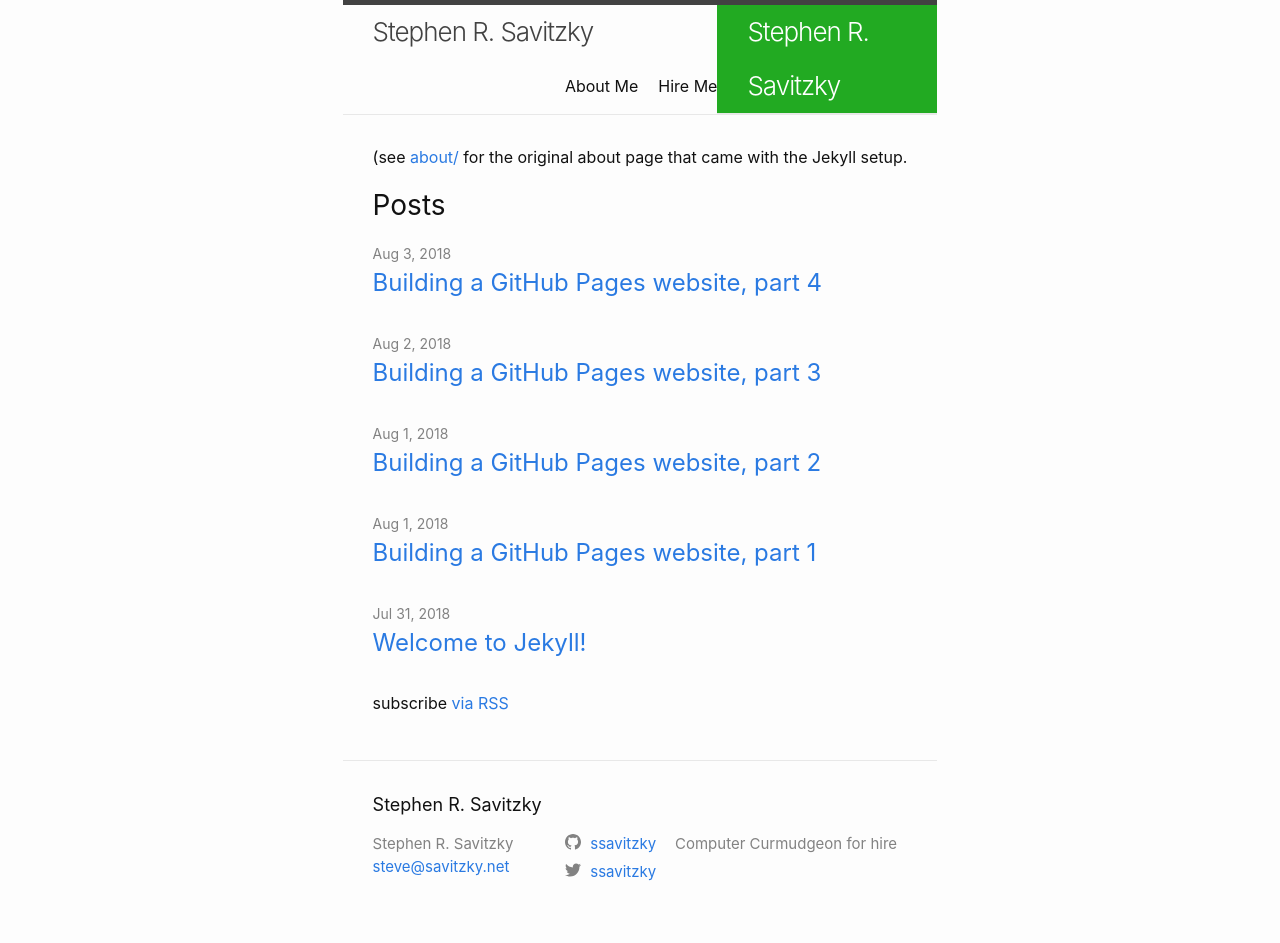
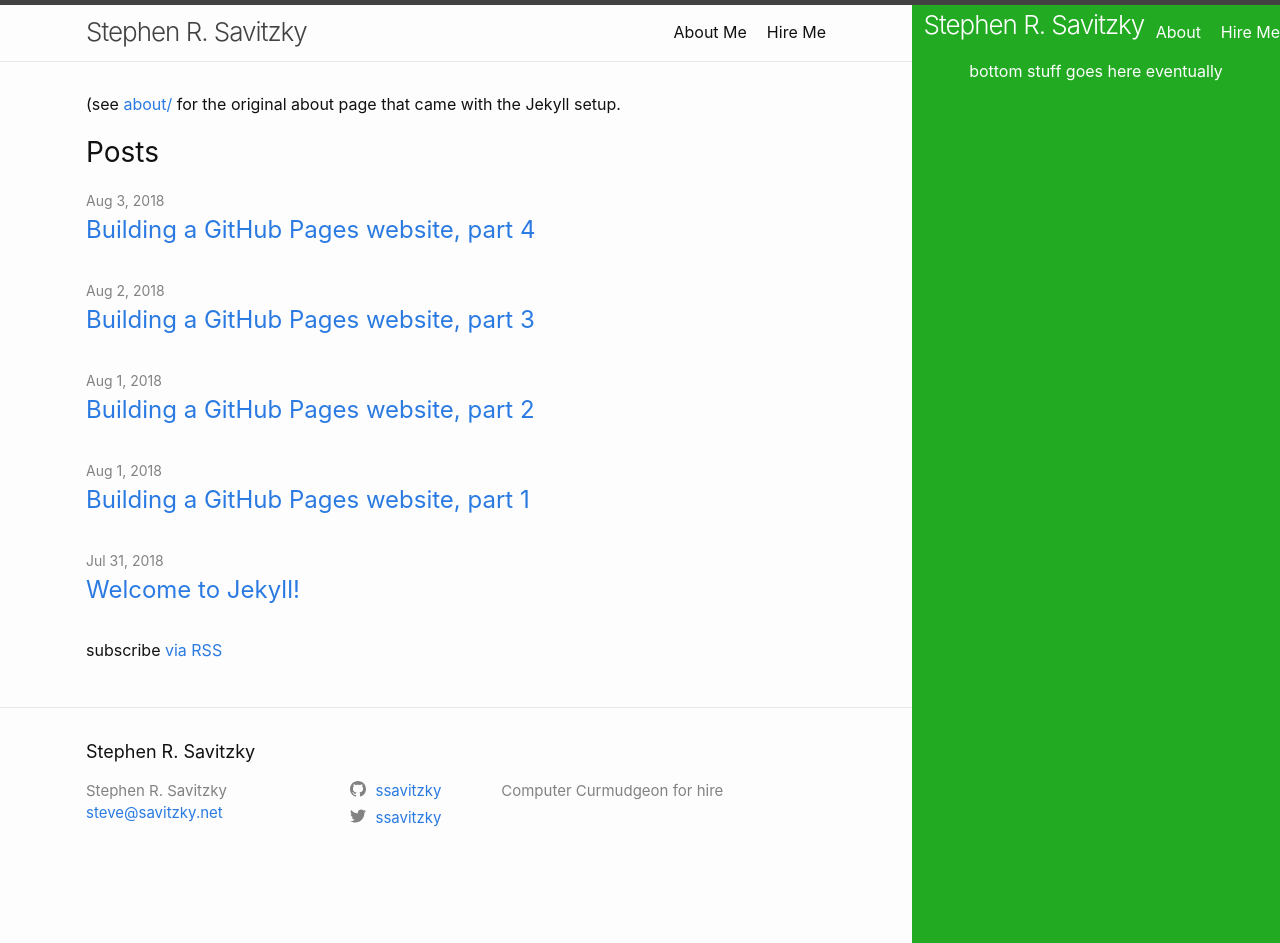
Before and after one commit to ssavitzky/ssavitzky.github.io, a Jekyll site: the page built from index.md, in a window 1280 px wide and 943 px high. Built offline with Jekyll 4.4.1, drawn with Linux system fonts in a browser that asks for light colours.

Commit message:
CSS for sidebar more-or-less working.
Not positioned correctly; that can probably be fixed later.  Colors are
okay and links are getting picked up.  Need to be vertically aligned.
Be really nice to have the current-page highlighted.

```diff
--- a/_config.yml
+++ b/_config.yml
@@ -29,7 +29,7 @@
 
 # Build settings
 markdown: kramdown
-theme: minima
+theme:
 #theme: jekyll-theme-minimal
 #theme: read-mostly-jekyll-theme
 #remote_theme: old-jekyll-templates/Read-Only-Jekyll-Theme
@@ -37,6 +37,7 @@
 repository: "ssavitzky/ssavitzky.github.io"
 
 plugins:
+  - jekyll-seo
   - jekyll-feed
   - jekyll-remote-theme
 
--- a/_includes/head.html
+++ b/_includes/head.html
@@ -2,8 +2,9 @@
   <meta charset="utf-8">
   <meta http-equiv="X-UA-Compatible" content="IE=edge">
   <meta name="viewport" content="width=device-width, initial-scale=1">
-  {%- seo -%}
-  <link rel="stylesheet" href="{{ "/assets/main.css" | relative_url }}">
+  <!-- %- seo -% -->
+<!-- timestamp supposedly tricks the browser into reloading scss on every refresh -->
+  <link rel="stylesheet" href="{{ "/assets/main.css" | relative_url }}?{{ site.time | date: "%Y-%m-%dt%H:%M" }}">
   {%- feed_meta -%}
   {%- if jekyll.environment == 'production' and site.google_analytics -%}
     {%- include google-analytics.html -%}
--- a/_includes/sidebar.html
+++ b/_includes/sidebar.html
@@ -1,12 +1,11 @@
+<section class="sidebar" role="banner">
 
-<header class="sidebar" role="banner">
-
-  <div class="wrapper">
-    {%- assign default_paths = site.pages | map: "path" -%}
-    {%- assign page_paths = site.sidebar_pages | default: default_paths -%}
+  <header class="sb-header">
+    {%- assign sb_default_paths = site.pages | map: "path" -%}
+    {%- assign sb_page_paths = site.sidebar_pages | default: sb_default_paths -%}
     <a class="sb-title" rel="author" href="{{ "/" | relative_url }}">{{ site.title | escape }}</a>
 
-    {%- if page_paths -%}
+    {%- if sb_page_paths -%}
       <nav class="sb-nav">
         <input type="checkbox" id="sb-trigger" class="sb-trigger" />
         <label for="sb-trigger">
@@ -16,10 +15,9 @@
             </svg>
           </span>
         </label>
-
-        <div class="sb-trigger">
-          {%- for path in page_paths -%}
-            {%- assign my_page = site.sidebar_pages | where: "path", path | first -%}
+        <div class="trigger">
+          {%- for path in sb_page_paths -%}
+            {%- assign my_page = site.pages | where: "path", path | first -%}
             {%- if my_page.title -%}
             <a class="sb-page-link" href="{{ my_page.url | relative_url }}">{{ my_page.title | escape }}</a>
             {%- endif -%}
@@ -27,6 +25,8 @@
         </div>
       </nav>
     {%- endif -%}
-
-  </div>
-</header>
+  </header>
+  <footer class="sb-footer">
+    bottom stuff goes here eventually
+  </footer>
+</section>
--- a/_layouts/default.html
+++ b/_layouts/default.html
@@ -4,18 +4,16 @@
   {%- include head.html -%}
 
   <body>
-    <div class="wrapper"> <!-- new -->
+
     {%- include sidebar.html -%}
 
-    <!--div class="wrapper"-->
+    <div  class="scrollable">
     {%- include header.html -%}
     <main class="page-content" aria-label="Content">
       <div class="wrapper">
         {{ content }}
       </div>
     </main>
-
-    <!--/div-->
     {%- include footer.html -%}
     </div>
   </body>
--- a/_sass/minima/_layout.scss
+++ b/_sass/minima/_layout.scss
@@ -102,7 +102,16 @@
   }
 }
 
-
+/**
+ * The left-hand, scrollable column
+ */
+.scrollable {
+    display: block;
+    float: left;
+    padding-right: 23em; // this is cheating.
+    display: flex;
+    flex-direction: column;
+}
 
 /**
  * Sidebar
@@ -110,15 +119,22 @@
 .sidebar {
   border-top: 5px solid $grey-color-dark;
   border-bottom: 1px solid $grey-color-light;
-  width: 220px;
+  width: 22em;
   height: 100%;
   background-color: $sb-background-color;
   color: $sb-text-color;
+  text-align: center;
+  position:  fixed;
+		top: 0;
+		width: 23em;
+		right: 0;
   float: right;
   //display: block;
 
+    display: flex;
+    flex-direction: column;
   // Positioning context for the mobile navigation icon
-  position: relative;
+  //position: relative;
 }
 
 .sb-title {
@@ -127,13 +143,26 @@
   line-height: $base-line-height * $base-font-size * 2.25;
   letter-spacing: -1px;
   margin-bottom: 0;
-  float: left;
+  //float: left;
   color: $sb-text-color;
-  line-height: $base-line-height
+  line-height: $base-line-height;
 
-  &,;
   &:visited {
-    color: $grey-color-dark;
+    color: darken($sb-text-color, 15%);
+  }
+}
+
+.sb a {
+
+  color: $sb-text-color;
+  line-height: $base-line-height;
+  &:visited {
+    color: darken($sb-text-color, 15%);
+  }
+
+  &:hover {
+    color: $sb-text-color;
+    text-decoration: underline;
   }
 }
 
@@ -196,12 +225,12 @@
       }
     }
 
-    input ~ .sb-trigger {
+    input ~ .trigger {
       clear: both;
       display: none;
     }
 
-    input:checked ~ .sb-trigger {
+    input:checked ~ .trigger {
       display: block;
       padding-bottom: 5px;
     }
```
Also changed, not shown: Gemfile (+6 -2 lines), Gemfile.lock.
